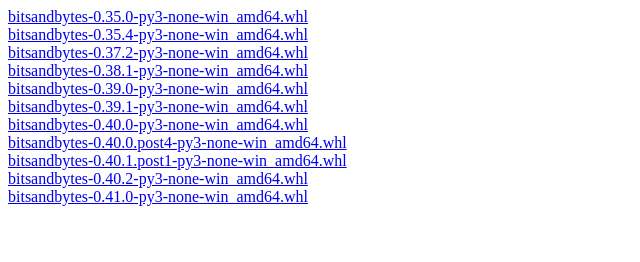
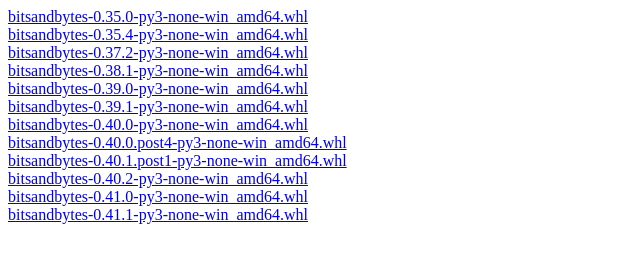
Before and after one commit to jllllll/bitsandbytes-windows-webui, a plain HTML site: page index/bitsandbytes/index.html in a window 1280 px wide. Shown: the whole page, without its empty margins (0-640 px from the left). Drawn offline with Linux system fonts and the light colour scheme.

Commit message:
Add 0.41.1 build to package index

```diff
--- a/index/bitsandbytes/index.html
+++ b/index/bitsandbytes/index.html
@@ -22,5 +22,7 @@
     <a href="https://github.com/jllllll/bitsandbytes-windows-webui/releases/download/wheels/bitsandbytes-0.40.2-py3-none-win_amd64.whl">bitsandbytes-0.40.2-py3-none-win_amd64.whl</a><br/>
 
     <a href="https://github.com/jllllll/bitsandbytes-windows-webui/releases/download/wheels/bitsandbytes-0.41.0-py3-none-win_amd64.whl">bitsandbytes-0.41.0-py3-none-win_amd64.whl</a><br/>
+
+    <a href="https://github.com/jllllll/bitsandbytes-windows-webui/releases/download/wheels/bitsandbytes-0.41.1-py3-none-win_amd64.whl">bitsandbytes-0.41.1-py3-none-win_amd64.whl</a><br/>
   </body>
 </html>
```
Also changed, not shown: 2 other files.
